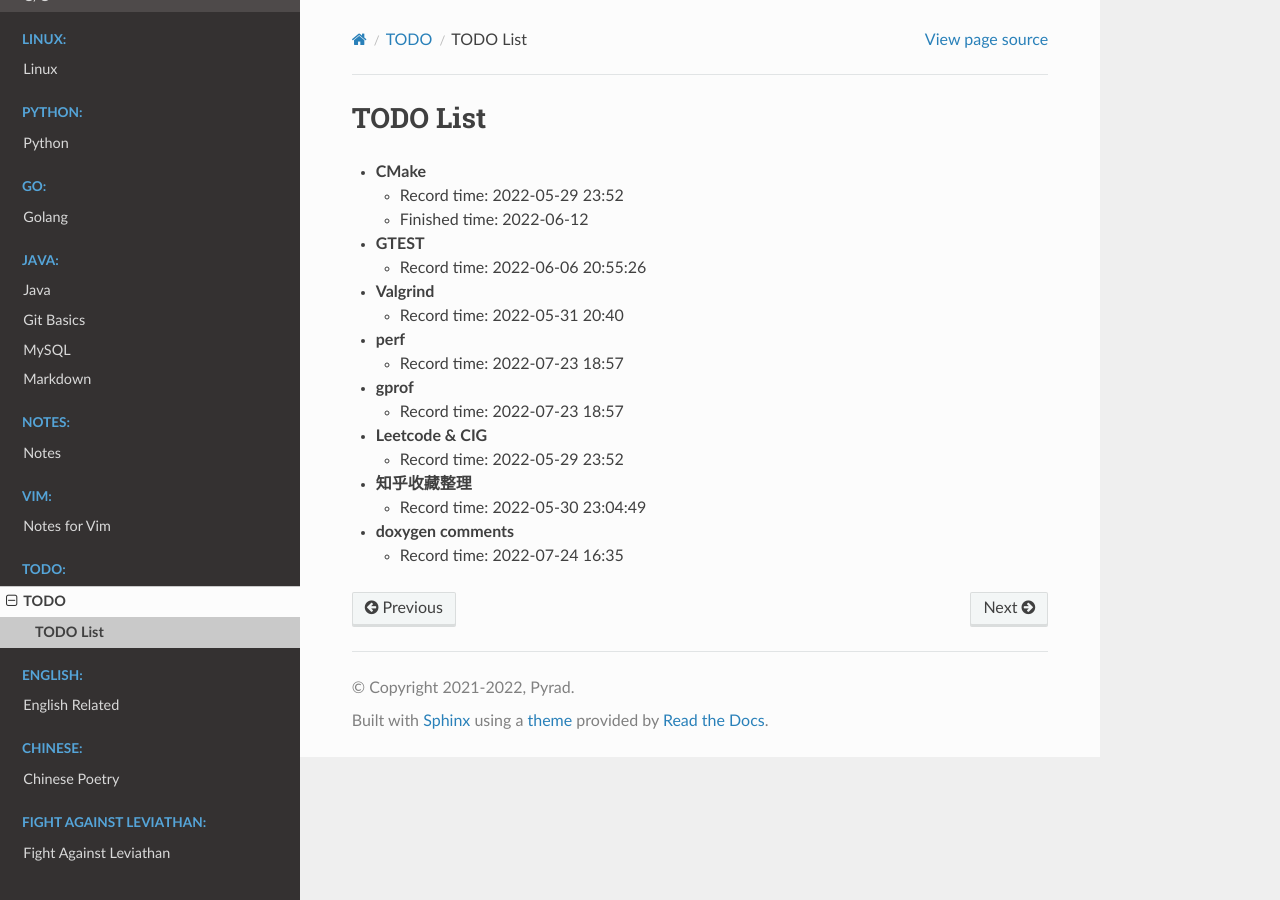
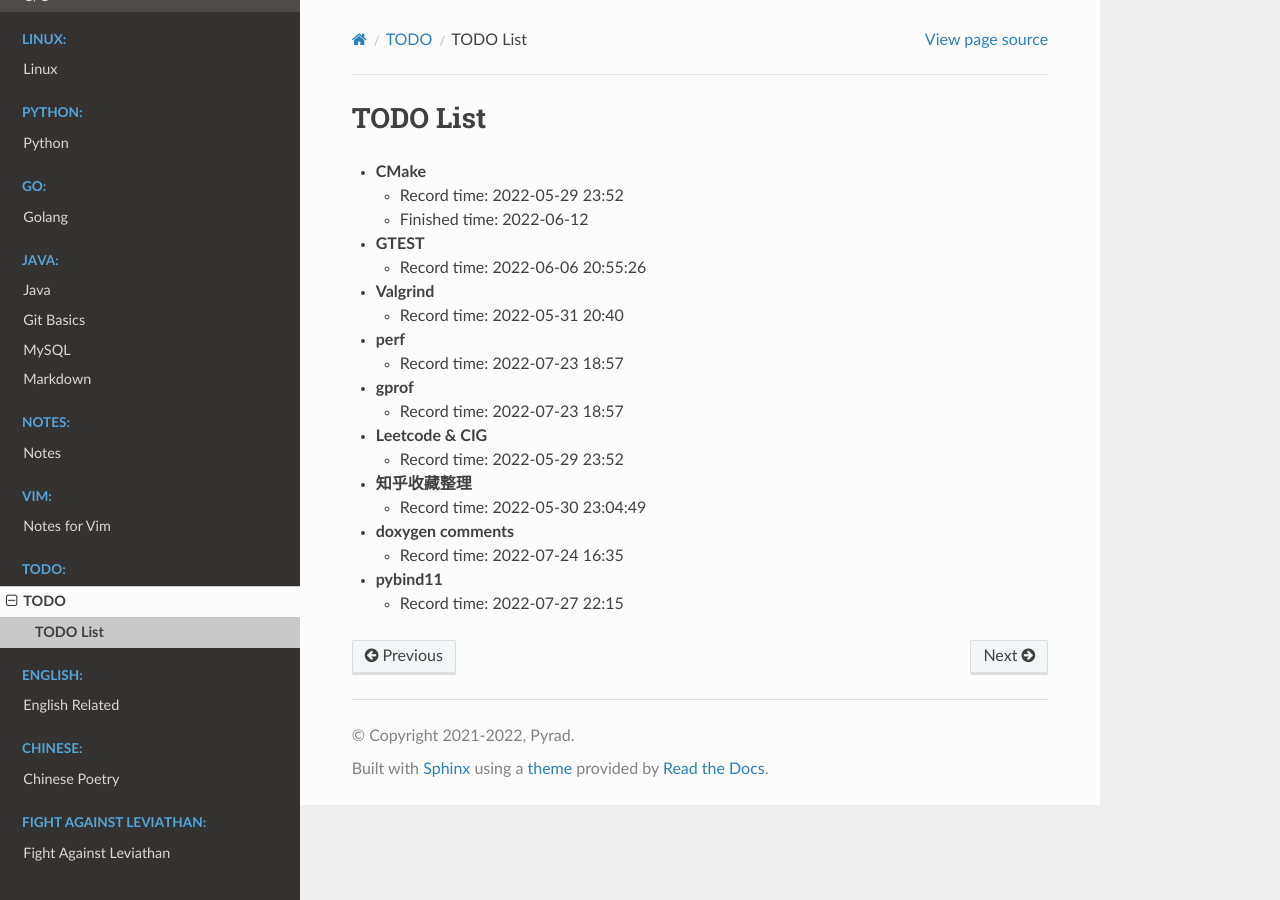
Before and after one commit to Pyrad/pyradnotes, a Sphinx documentation site: the page built from source/TODO/todo.md, in a window 1280 px wide. Built offline with Sphinx 7.4.7 and the Read the Docs theme 2.0.0, drawn with Linux system fonts in a browser that asks for light colours.

Commit message:
TODO pybind11

```diff
--- a/source/TODO/todo.md
+++ b/source/TODO/todo.md
@@ -17,3 +17,5 @@
   - Record time: 2022-05-30 23:04:49
 - **doxygen comments**
   - Record  time: 2022-07-24 16:35
+- **pybind11**
+  - Record time: 2022-07-27 22:15
```
